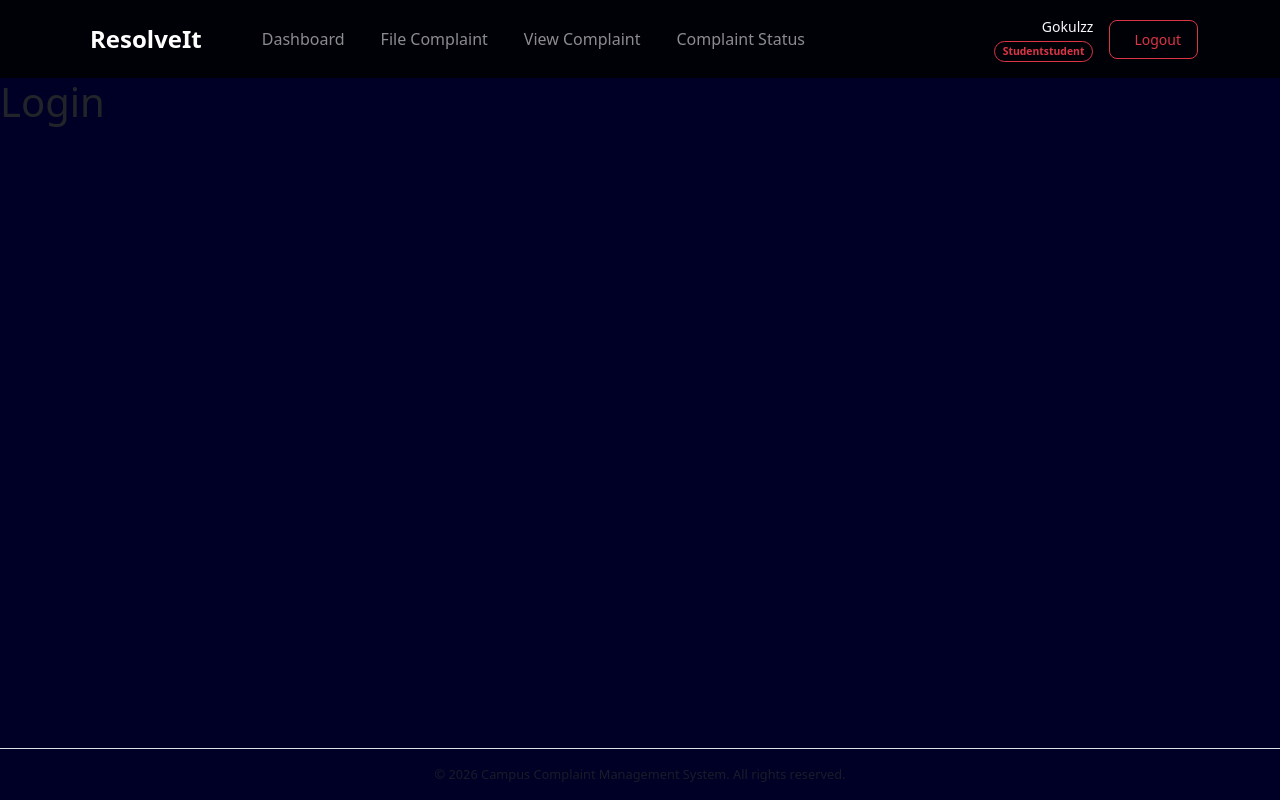
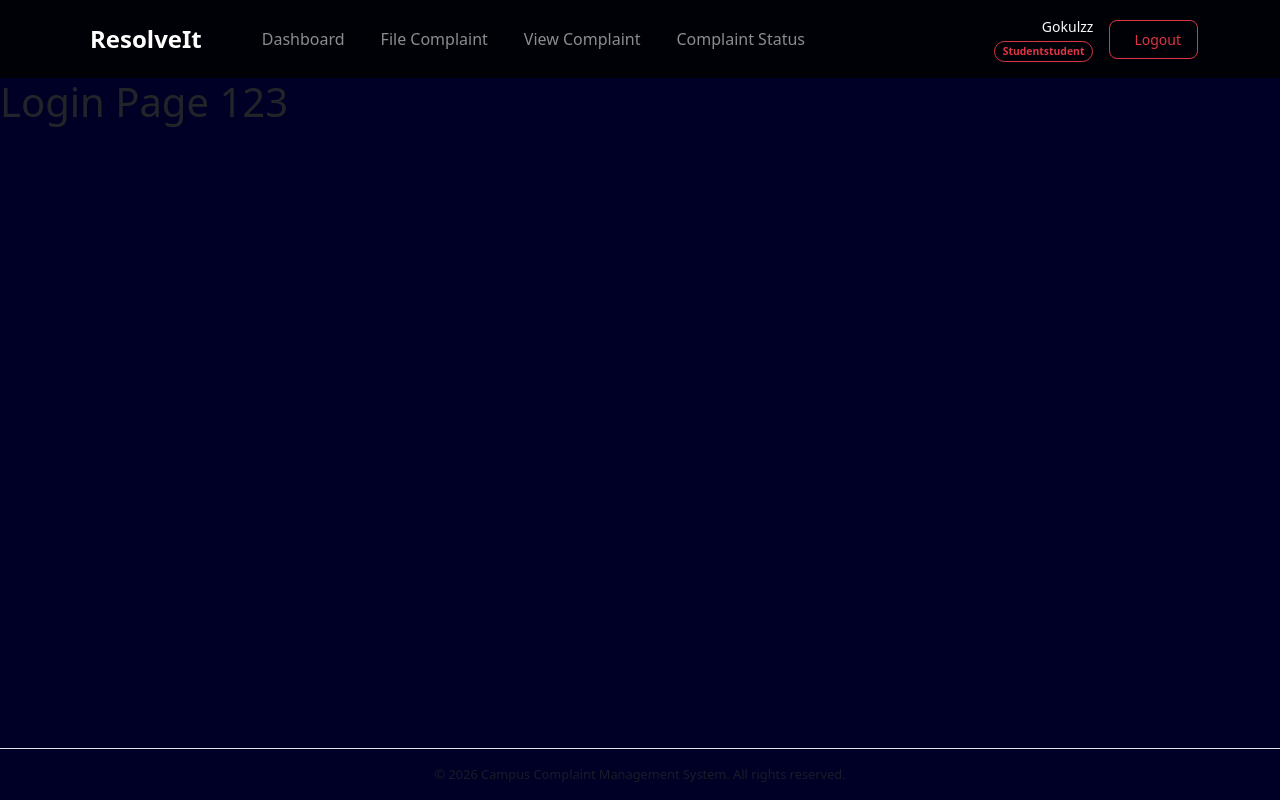
Before and after one commit to GOKULLSS/ResolveIt, a React (Vite) app in the folder frontend/: page /login in a window 1280 px wide. Built offline with nearby package versions, Linux system fonts and the light colour scheme; the HTML template or start-up script is replaced by a standard one.

Commit message:
Changes Made

```diff
--- a/frontend/src/pages/Login.jsx
+++ b/frontend/src/pages/Login.jsx
@@ -2,7 +2,7 @@ import React from 'react'
 
 const Login = () => {
   return (
-    <div><h1>Login</h1></div>
+    <div><h1>Login Page 123</h1></div>
   )
 }
 
```
